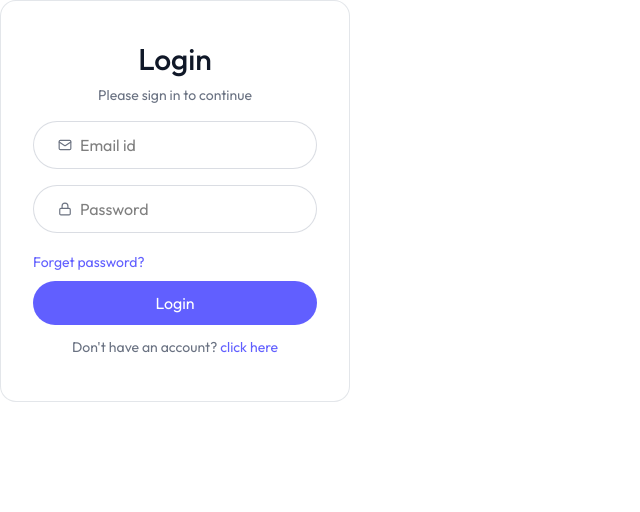
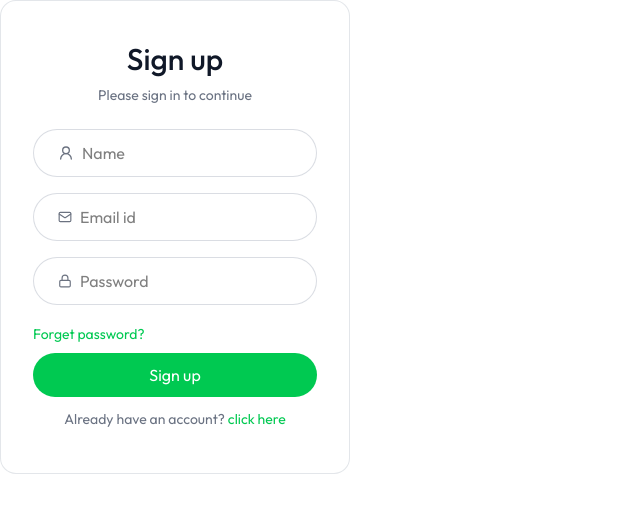
Before and after one commit to natitam1/ai-resume-forge, a React (Vite) app in the folder client/: page /login in a window 1280 px wide. Shown: the top 512 px of the page, without its empty margins (0-640 px from the left). Built offline with nearby package versions, Linux system fonts and the light colour scheme.

Commit message:
chore: center the form

```diff
--- a/client/src/pages/Login.jsx
+++ b/client/src/pages/Login.jsx
@@ -1,7 +1,7 @@
 import React, { useState } from "react";
 
 const Login = () => {
-  const [state, setState] = useState("login");
+  const [state, setState] = useState("signup");
 
   const [formData, setFormData] = useState({
     name: "",
@@ -19,6 +19,7 @@ const Login = () => {
   };
 
   return (
+    <div>
       <form
         onSubmit={handleSubmit}
         className="sm:w-[350px] w-full text-center border border-gray-300/60 rounded-2xl px-8 bg-white"
@@ -107,14 +108,14 @@ const Login = () => {
             required
           />
         </div>
-      <div className="mt-4 text-left text-indigo-500">
+        <div className="mt-4 text-left text-green-500">
           <button className="text-sm" type="reset">
             Forget password?
           </button>
         </div>
         <button
           type="submit"
-        className="mt-2 w-full h-11 rounded-full text-white bg-indigo-500 hover:opacity-90 transition-opacity"
+          className="mt-2 w-full h-11 rounded-full text-white bg-green-500 hover:opacity-90 transition-opacity"
         >
           {state === "login" ? "Login" : "Sign up"}
         </button>
@@ -127,11 +128,12 @@ const Login = () => {
           {state === "login"
             ? "Don't have an account?"
             : "Already have an account?"}{" "}
-        <a href="#" className="text-indigo-500 hover:underline">
+          <a href="#" className="text-green-500 hover:underline">
             click here
           </a>
         </p>
       </form>
+    </div>
   );
 };
 
```
Lines whose indentation alone changed are shown as unchanged.
